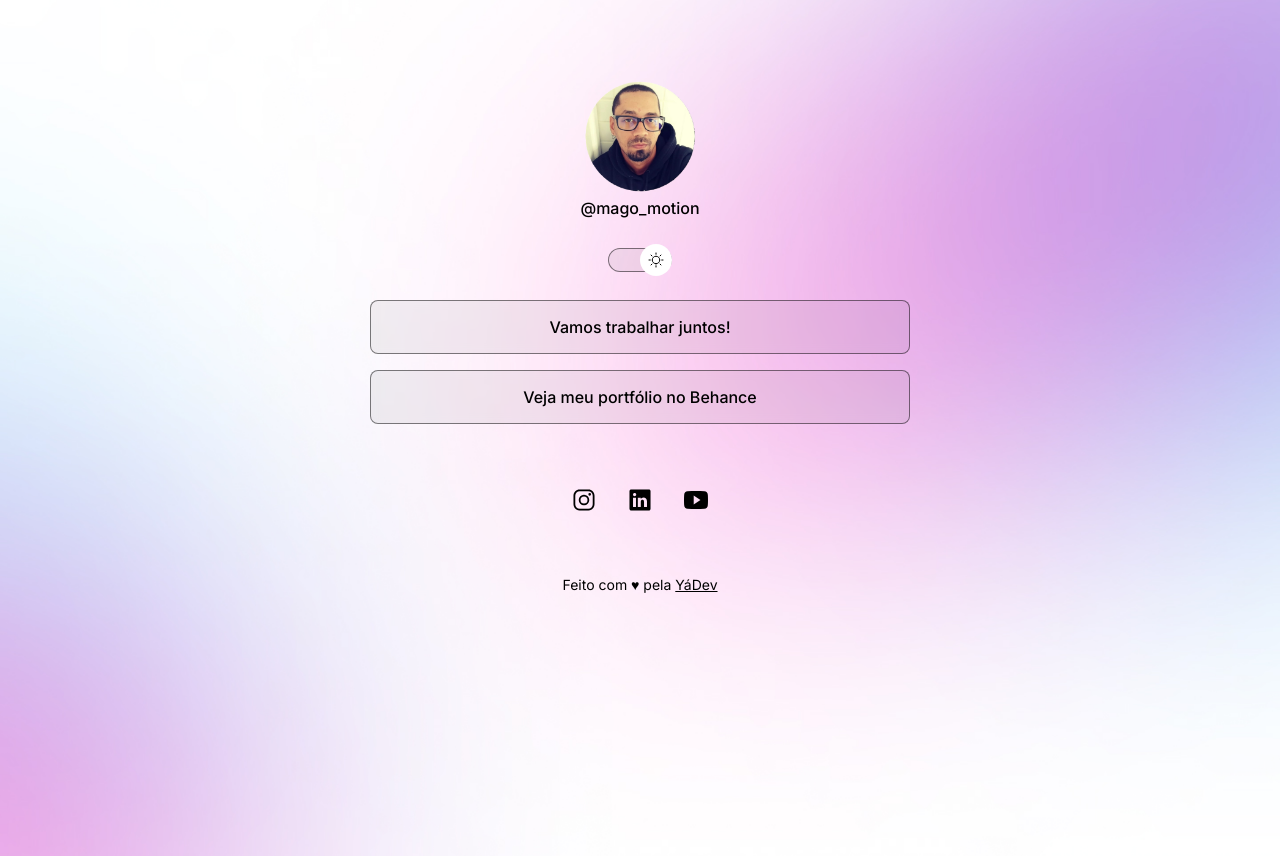
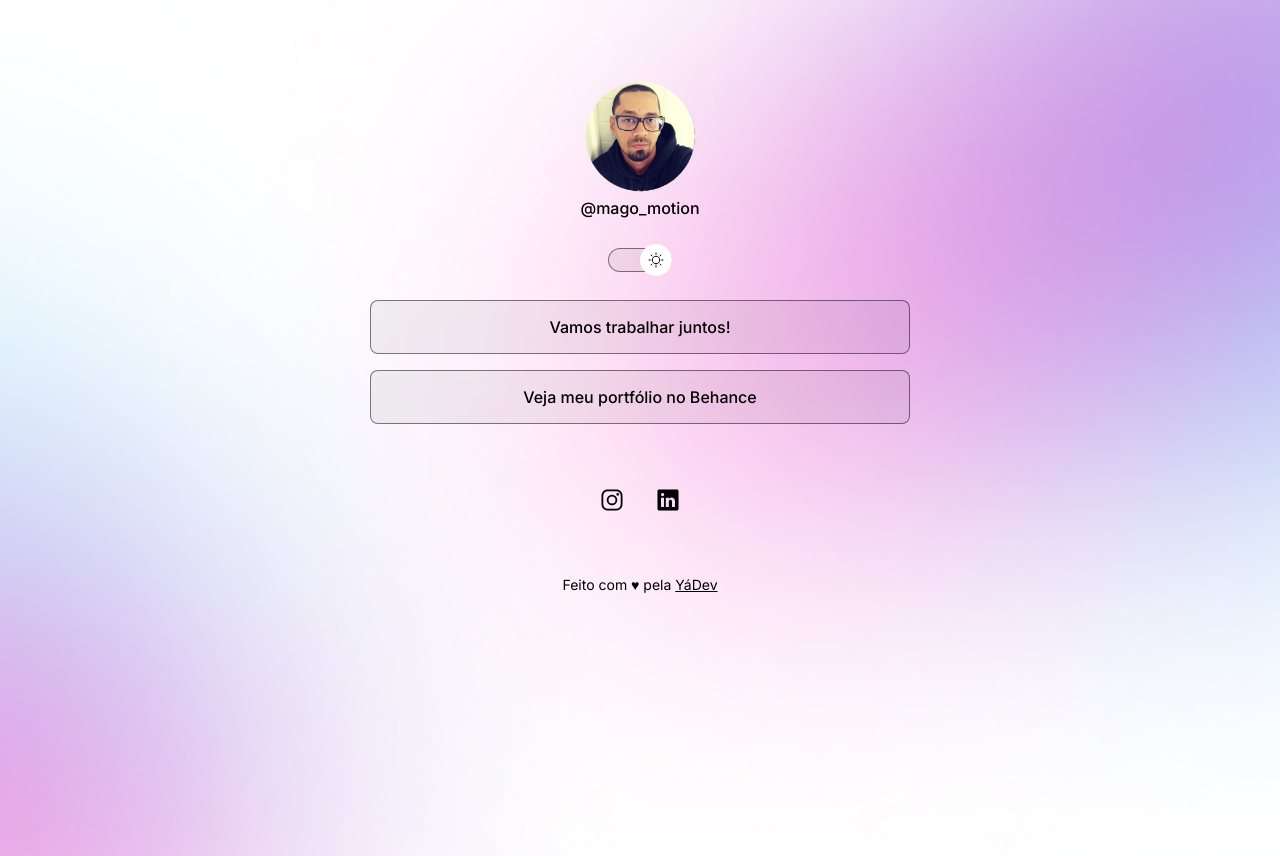
Before and after one commit to yasmingusmao/paginadelinks_, a plain HTML site: page index.html in a window 1280 px wide. Drawn offline with nearby package versions, Linux system fonts and the light colour scheme.

Commit message:
removed youtube icon

```diff
--- a/index.html
+++ b/index.html
@@ -44,9 +44,6 @@
         >
           <ion-icon name="logo-linkedin"></ion-icon>
         </a>
-        <a href="#">
-          <ion-icon name="logo-youtube"></ion-icon>
-        </a>
       </div>
     </div>
     <footer>
```
